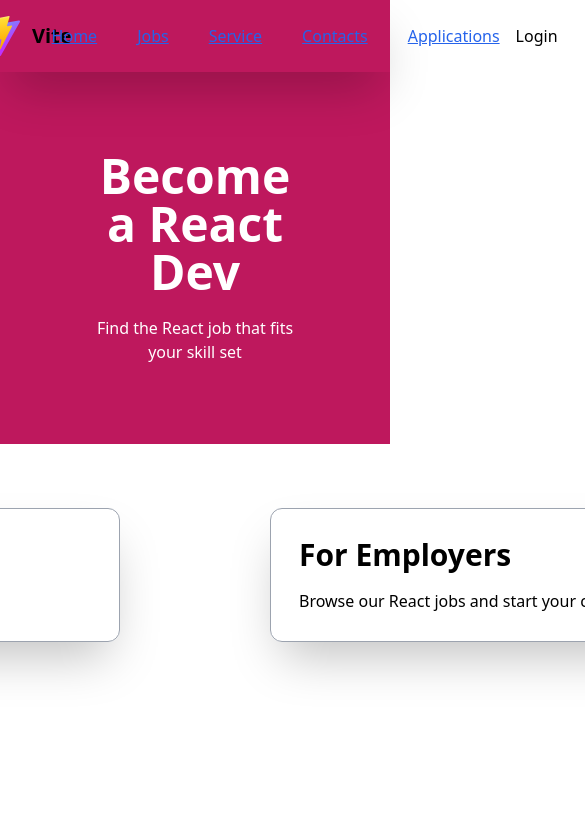
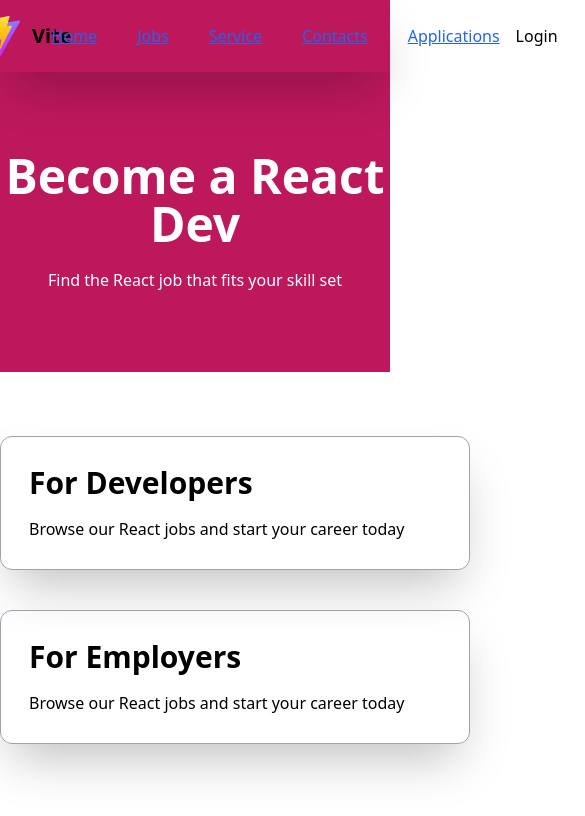
Before and after one commit to Obasky007/React, a React (Vite) app: page / in a window 390 px wide. Shown: the top 816 px of the page, 585 px wide, since content can reach past the window. Built offline with nearby package versions, Linux system fonts and the light colour scheme.

Commit message:
first commit

```diff
--- a/src/Components/Body.jsx
+++ b/src/Components/Body.jsx
@@ -4,11 +4,11 @@ import Cards from './Card';
 function Body() {
   return (
     <div>
-      <div className="text-white text-center bg-pink-700 p-20">
+      <div className="text-white text-center bg-pink-700 py-20">
         <h1 className="font-bold text-5xl mb-5">Become a React Dev</h1>
         <p>Find the React job that fits your skill set</p>
       </div>
-      <div className='flex justify-center items-center gap-[150px] mt-16'>
+      <div className='md:flex block justify-center items-center gap-[150px] mt-16'>
         <Cards
           title='For Developers'
         description='Browse our React jobs and start your career today'/>
--- a/src/Components/Card.jsx
+++ b/src/Components/Card.jsx
@@ -3,7 +3,7 @@ import React from 'react'
 function Cards({title, description}) {
   return (
     <div>
-      <div className='border border-gray-400 shadow-2xl w-[550px] rounded-xl p-7'>
+      <div className='border border-gray-400 shadow-2xl md:w-[550px] w-[470px] m-auto rounded-xl p-7 mb-10'>
         <h1 className='font-bold text-3xl mb-4'>{title}</h1>
         <p className='font-medium text-base'>{description}</p>
       </div>
```
